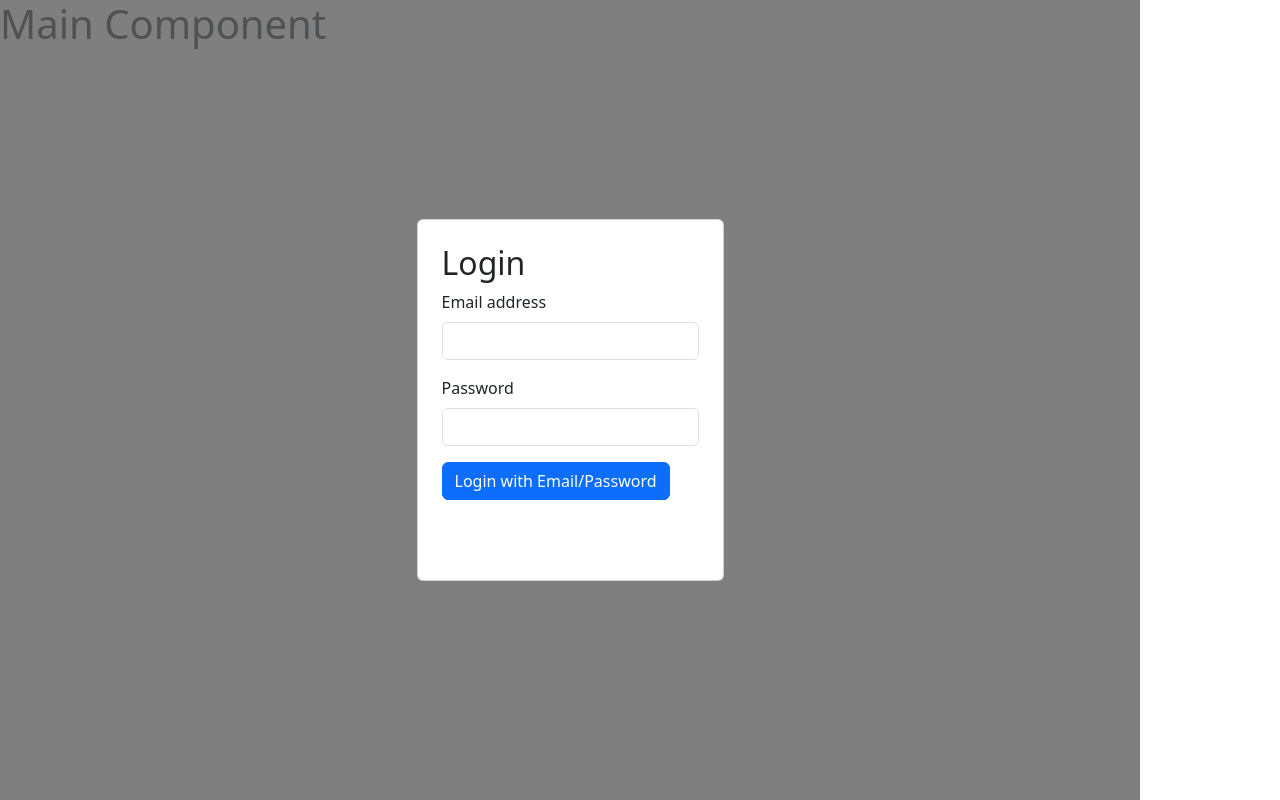
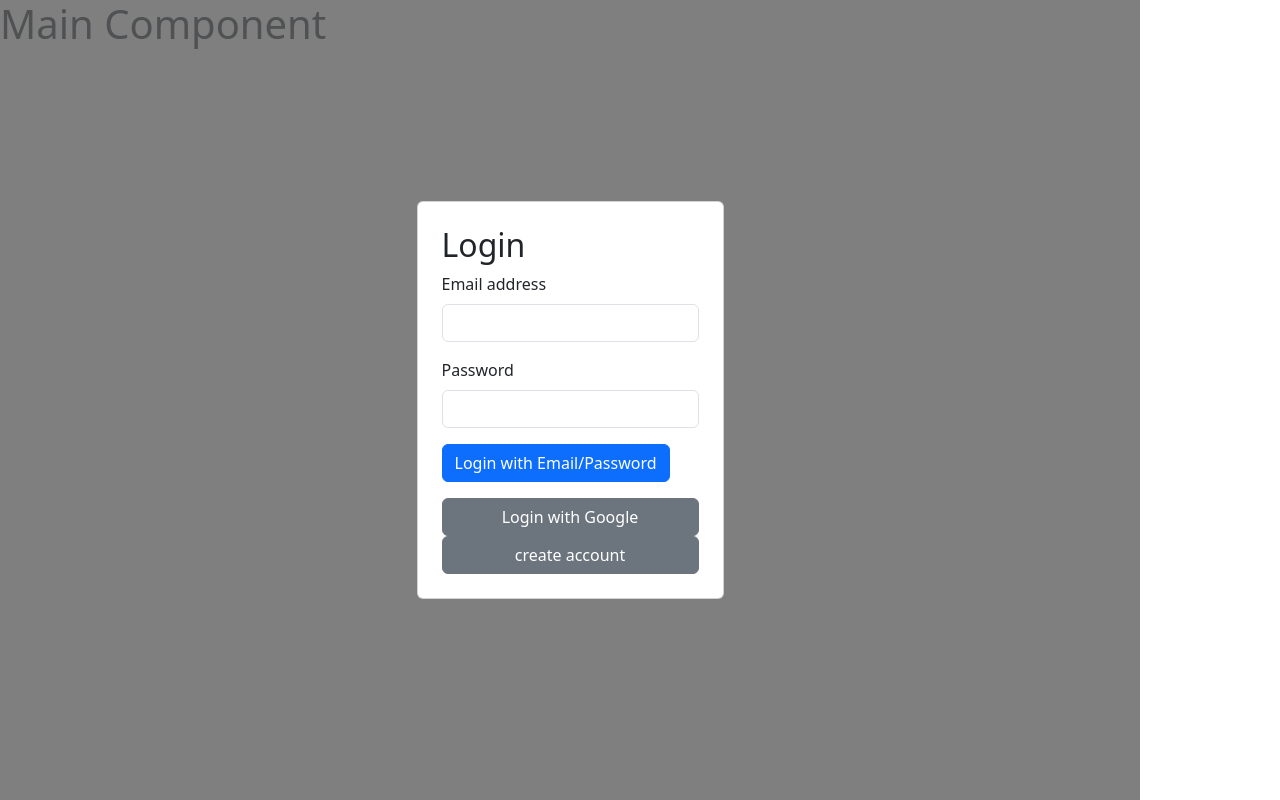
Before and after one commit to MiddeNg/calendarProject, a React (Create React App) app in the folder frontend/: page / in a window 1280 px wide. Built offline with nearby package versions, Linux system fonts and the light colour scheme; no server answers.

Commit message:
add firebase for auth

```diff
--- a/frontend/src/Login.js
+++ b/frontend/src/Login.js
@@ -1,6 +1,12 @@
 import React, { useState } from 'react';
 import { GoogleLogin } from '@react-oauth/google';
+import { getAuth, createUserWithEmailAndPassword, signInWithEmailAndPassword, signInWithPopup } from "firebase/auth";
+import { GoogleAuthProvider } from "firebase/auth";
+import { Button } from 'react-bootstrap';
 
+const provider = new GoogleAuthProvider();
+
+const auth = getAuth();
 const Login = ({ onLoginSuccess }) => {
   const [loginFailMessage, setLoginFailMessage] = useState('');
   const [email, setEmail] = useState('');
@@ -12,13 +18,24 @@ const Login = ({ onLoginSuccess }) => {
 
   const handleEmailLogin = (e) => {
     e.preventDefault();
-    // TODO: Implement email/password login logic here
+    signInWithEmailAndPassword(auth, email, password)
+      .then((userCredential) => {
+        // Signed in
+        console.log("user", userCredential.user)
+        onLoginSuccess(userCredential.user);
+      })
+      .catch((error) => {
+        setLoginFailMessage(error.message);
+      });
   };
 
   return (
     <div className="login-overlay container">
       <div className="login-container card p-4">
         <h2>Login</h2>
+        {loginFailMessage && (
+          <div className="alert alert-danger">{loginFailMessage}</div>
+        )}
 
         <form onSubmit={handleEmailLogin}>
           <div className="mb-3">
@@ -32,18 +49,33 @@ const Login = ({ onLoginSuccess }) => {
           <button type="submit" className="btn btn-primary mb-3">Login with Email/Password</button>
         </form>
 
-        {loginFailMessage && (
-          <div className="alert alert-danger">{loginFailMessage}</div>
-        )}
-
-        <GoogleLogin
-          onSuccess={credentialResponse => {
-            let accessToken = credentialResponse.credential;
-            console.log({accessToken});
-            onLoginSuccess({accessToken});
+        <Button
+          onClick={() => {
+            signInWithPopup(auth, provider)
+            .then((result) => {
+              onLoginSuccess(result.user);
+            })
+            .catch((error) => handleGoogleLoginFail());
           }}
-          onError={handleGoogleLoginFail}
-        />
+          variant="secondary"
+        >
+          Login with Google
+        </Button>
+        <Button
+          onClick={() => {
+            createUserWithEmailAndPassword(auth, email, password)
+              .then((userCredential) => {
+                // Signed in
+                onLoginSuccess(userCredential.user);
+              })
+              .catch((error) => {
+                setLoginFailMessage(error.message);
+              });
+          }}
+          variant="secondary"
+        >
+          create account
+        </Button>
       </div>
     </div>
   );
--- /dev/null
+++ b/frontend/src/firebase.js
@@ -0,0 +1,17 @@
+import { initializeApp } from "firebase/app";
+import { getAuth } from "firebase/auth";
+const firebaseConfig = {
+  apiKey: "AIzaSyBgOildxi-zV6MRLt5RNPfNlCZNBYzA3vI",
+  authDomain: "phonic-jetty-443009-q8.firebaseapp.com",
+  projectId: "phonic-jetty-443009-q8",
+  storageBucket: "phonic-jetty-443009-q8.firebasestorage.app",
+  messagingSenderId: "674326963056",
+  appId: "1:674326963056:web:7a9d366b84a1cf63c565b5",
+  measurementId: "G-3ZR9T13GBN"
+};
+
+// Initialize Firebase
+const app = initializeApp(firebaseConfig);
+const auth = getAuth(app);
+
+export { auth };
--- a/frontend/src/index.js
+++ b/frontend/src/index.js
@@ -1,3 +1,4 @@
+import { auth } from './firebase';
 import React from 'react';
 import ReactDOM from 'react-dom/client';
 import './index.css';
```
